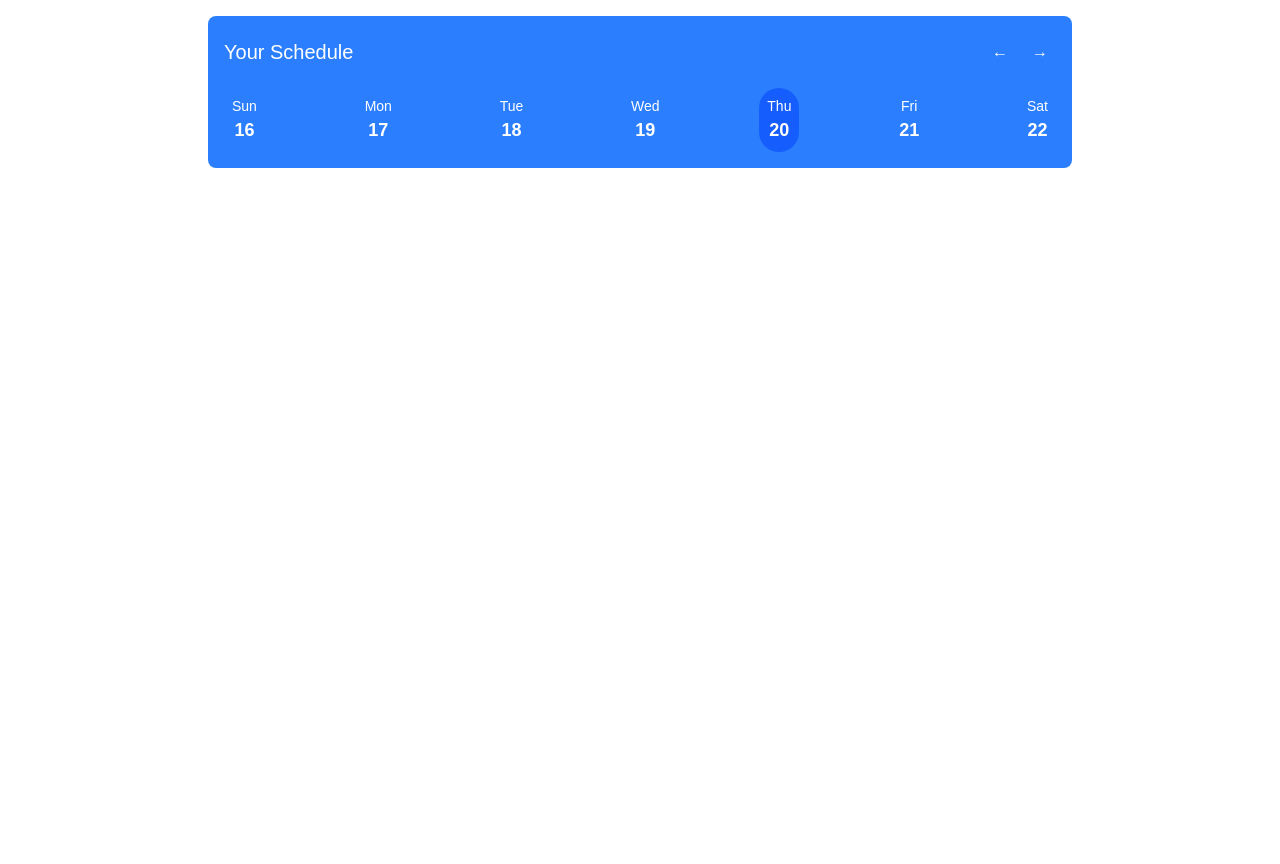
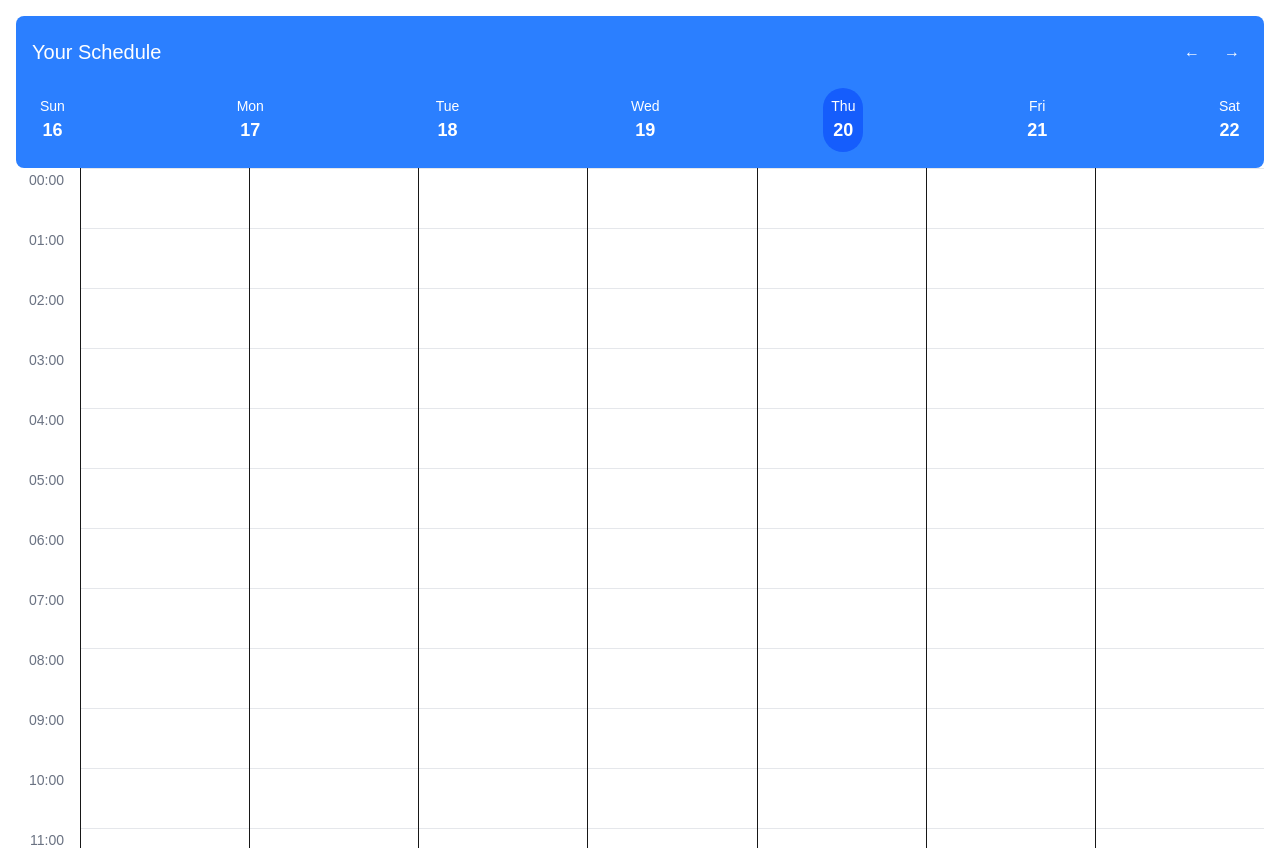
Before and after one commit to divyatiwari5/KanbanCalendar, a Next.js app: page / in a window 1280 px wide. Before the commit the page ends 800 px from the top, so only its background shows below. Built offline with nearby package versions, Linux system fonts and the light colour scheme.

Commit message:
Show timeline along with grid lines

```diff
--- /dev/null
+++ b/src/app/calendar-portal/WeekView.tsx
@@ -0,0 +1,27 @@
+'use client';
+
+import TimeGrid from '@/app/shared/calendar/TimeGrid';
+import type { CalendarEvent } from '@/app/shared/calendar/types';
+
+interface WeekViewProps {
+  events: CalendarEvent[];
+  selectedDate: Date;
+}
+
+const WeekView = ({ events, selectedDate }: WeekViewProps) => {
+  const hourHeight = 60;
+
+  return (
+    <div className="w-full relative">
+      <TimeGrid hourHeight={hourHeight} />
+      {/* Events container */}
+      <div className="absolute top-0 left-16 right-0 pointer-events-none">
+        <div className="grid grid-cols-7 h-full">
+
+        </div>
+      </div>
+    </div>
+  );
+}
+
+export default WeekView;
--- a/src/app/page.tsx
+++ b/src/app/page.tsx
@@ -1,9 +1,14 @@
-import CalendarHeader from "./shared/calendar/CalendarHeader";
+import CalendarHeader from '@/app/shared/calendar/CalendarHeader';
+import WeekView from '@/app/calendar-portal/WeekView';
 
 export default function Home() {
   return (
-    <div className="max-w-4xl mx-auto p-4">
+    <div className="max-w-7xl mx-auto p-4">
       <CalendarHeader />
+      <WeekView
+        events={[]}
+        selectedDate={new Date()}
+      />
     </div>
   );
 }
--- /dev/null
+++ b/src/app/shared/calendar/TimeGrid.tsx
@@ -0,0 +1,49 @@
+'use client';
+
+interface TimeGridProps {
+  hourHeight: number;
+}
+
+const TimeGrid = ({ hourHeight = 60 }: TimeGridProps) => {
+  return (
+    <div className="h-[calc(100vh-120px)] overflow-y-auto">
+      <div className="flex">
+        {/* Time labels column */}
+        <div className="w-16 relative" style={{ height: `${hourHeight * 24}px` }}>
+          {Array.from({ length: 24 }, (_, i) => (
+            <div
+              key={i}
+              className="absolute w-full text-right pr-4"
+              style={{ top: `${i * hourHeight}px` }}
+            >
+              <span className="text-sm text-gray-500">
+                {`${i.toString().padStart(2, '0')}:00`}
+              </span>
+            </div>
+          ))}
+        </div>
+
+        {/* Grid columns */}
+        <div className="flex-1 grid grid-cols-7">
+          {Array.from({ length: 7 }, (_, dayIndex) => (
+            <div
+              key={dayIndex}
+              className="relative border-l"
+              style={{ height: `${hourHeight * 24}px` }}
+            >
+              {Array.from({ length: 24 }, (_, i) => (
+                <div
+                  key={i}
+                  className="absolute w-full border-t border-gray-200"
+                  style={{ top: `${i * hourHeight}px` }}
+                />
+              ))}
+            </div>
+          ))}
+        </div>
+      </div>
+    </div>
+  );
+}
+
+export default TimeGrid;
--- /dev/null
+++ b/src/app/shared/calendar/types.ts
@@ -0,0 +1,16 @@
+export interface CalendarEvent {
+  id: string;
+  title: string;
+  startTime: string;
+  endTime: string;
+  type?: 'default' | 'meeting' | 'social' | 'review';
+  attendees?: string[];
+  location?: string;
+  color?: string;
+}
+
+export interface TimeSlot {
+  hour: number;
+  minute: number;
+  format: '12h' | '24h';
+}
```
